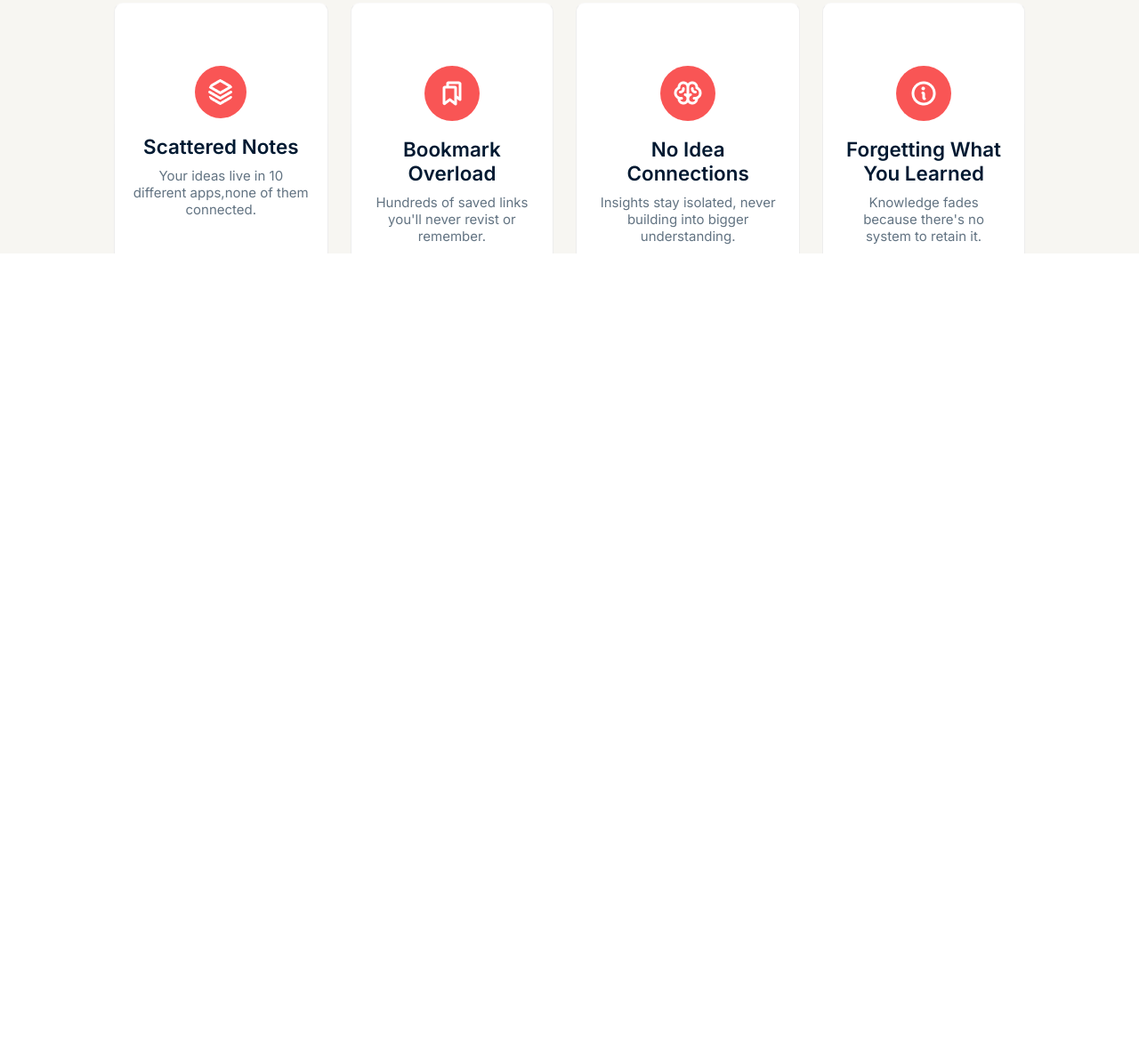
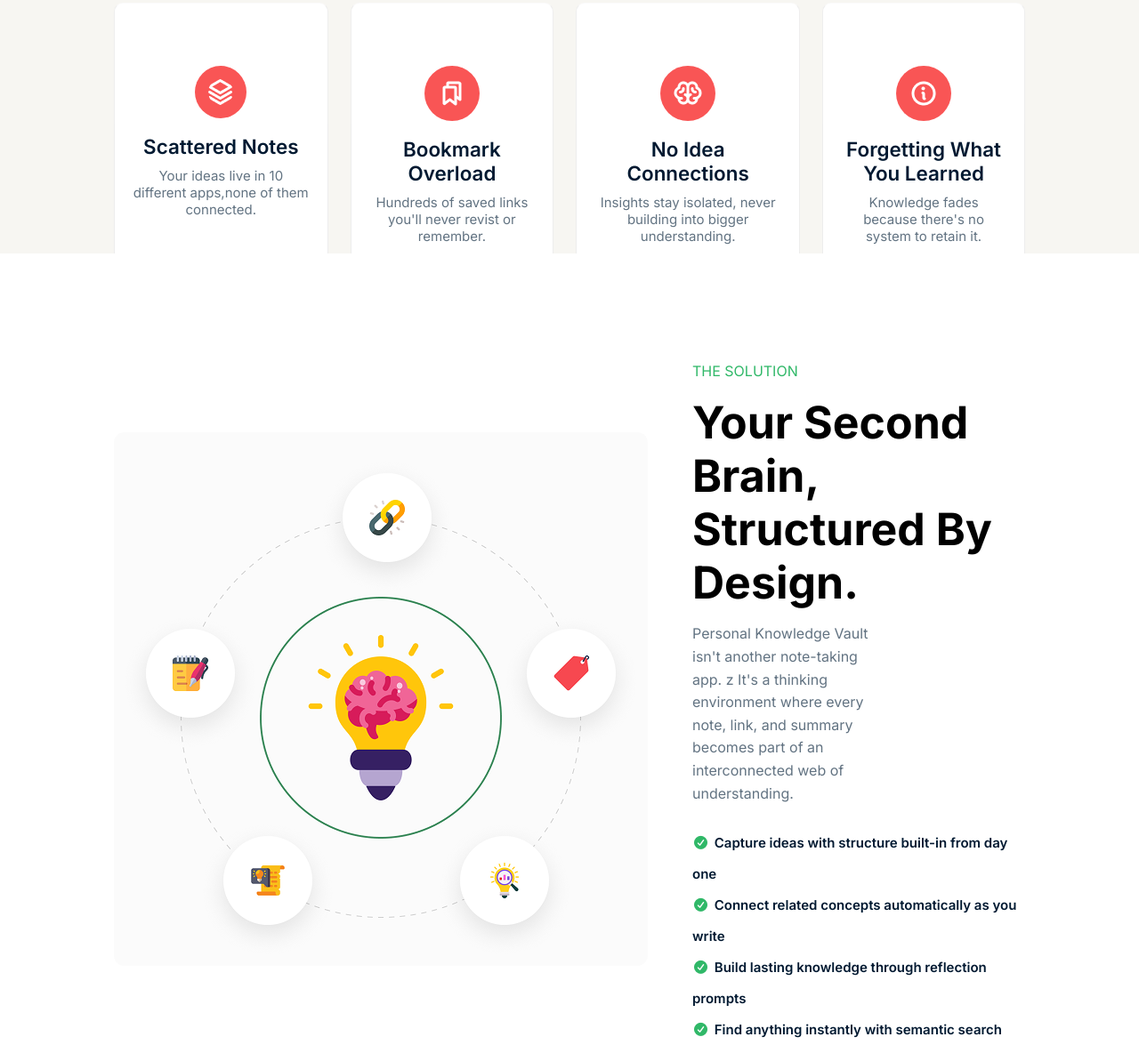
Before and after one commit to alfu-git/Module-6, a plain HTML site: page index.html in a window 1280 px wide. Shown: the part 878-2053 px from the top of the page at 89% size. Before the commit the page ends 1283 px from the top, so only its background shows below. Drawn offline with Linux system fonts and the light colour scheme.

Commit message:
design section complete

```diff
--- a/index.html
+++ b/index.html
@@ -39,6 +39,7 @@
   </header>
 
   <main>
+    <!-- hero-area -->
     <section class="hero-area">
       <div class="container">
 
@@ -62,6 +63,7 @@
       </div>
     </section>
 
+    <!-- notes-section -->
     <section class="notes">
       <div class="container">
         <div class="notes-container">
@@ -106,6 +108,35 @@
         </div>
       </div>
     </section>
+
+    <!-- design-section -->
+    <section class="design">
+      <div class="container">
+
+        <div class="design-content">
+          <div class="d-img">
+            <figure>
+              <img src="./images/knowledge.png" alt="knowledge png">
+            </figure>
+          </div>
+
+          <div class="d-text">
+            <span class="spn-1">THE SOLUTION</span>
+
+            <h2>Your Second Brain, <br> Structured By Design.</h2>
+            <p>Personal Knowledge Vault isn't another note-taking app. z It's a thinking environment where every note, link, and summary becomes part of an interconnected web of understanding.</p>
+
+            <div class="spn-div">
+              <span><i class="fa-solid fa-circle-check"></i>Capture ideas with structure built-in from day one</span>
+              <span><i class="fa-solid fa-circle-check"></i>Connect related concepts automatically as you write</span>
+              <span><i class="fa-solid fa-circle-check"></i>Build lasting knowledge through reflection prompts</span>
+              <span><i class="fa-solid fa-circle-check"></i>Find anything instantly with semantic search</span>
+            </div>
+          </div>
+        </div>
+
+      </div>
+    </section>
   </main>
 </body>
 </html>
--- a/style/style.css
+++ b/style/style.css
@@ -262,3 +262,51 @@ section.notes .notes-container .n-p1{
   line-height: normal;
   font-size: 15px;
 }
+
+/* design-section */
+section.design .design-content{
+  display: flex;
+  align-items: center;
+  gap: 50px;
+}
+
+.design-content .d-text span{
+  display: block;
+}
+
+.design-content .d-text .spn-1{
+  color: #30b868;
+}
+
+.design-content .d-text .spn-1:hover{
+  color: #F95555;
+}
+
+.design-content .d-text h2{
+  margin: 15px 0;
+  font-size: 50px;
+  font-weight: 700;
+  line-height: normal;
+}
+
+.design-content .d-text p{
+  color: #627382;
+  margin-bottom: 25px;
+  padding-right: 170px;
+}
+
+.design-content .d-text .spn-div span{
+  color: #001931;
+  font-weight: 600;
+  font-size: 15px;
+  line-height: 35px;
+}
+
+.design-content .d-text .spn-div span i{
+  color: #30b868;
+  margin-right: 6px;
+}
+
+.design-content .d-text .spn-div span:hover i{
+  color: #F95555;
+}
```
